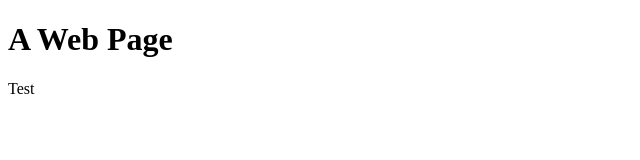
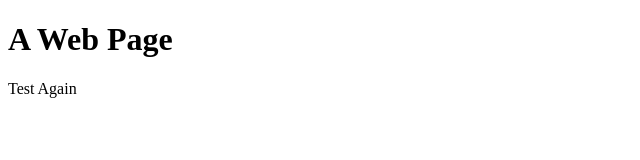
Before and after one commit to JaehoonSon/First-Deploying-on-Github, a plain HTML site: page index.html in a window 1280 px wide. Shown: the full height of the page, 0-640 px from the left. Drawn offline with Linux system fonts and the light colour scheme.

Commit message:
Update index.html

```diff
--- a/index.html
+++ b/index.html
@@ -3,6 +3,6 @@
 <body>
 
 <h1>A Web Page</h1>
-<p>Test</p>
+<p>Test Again</p>
 </body>
 </html>
```
